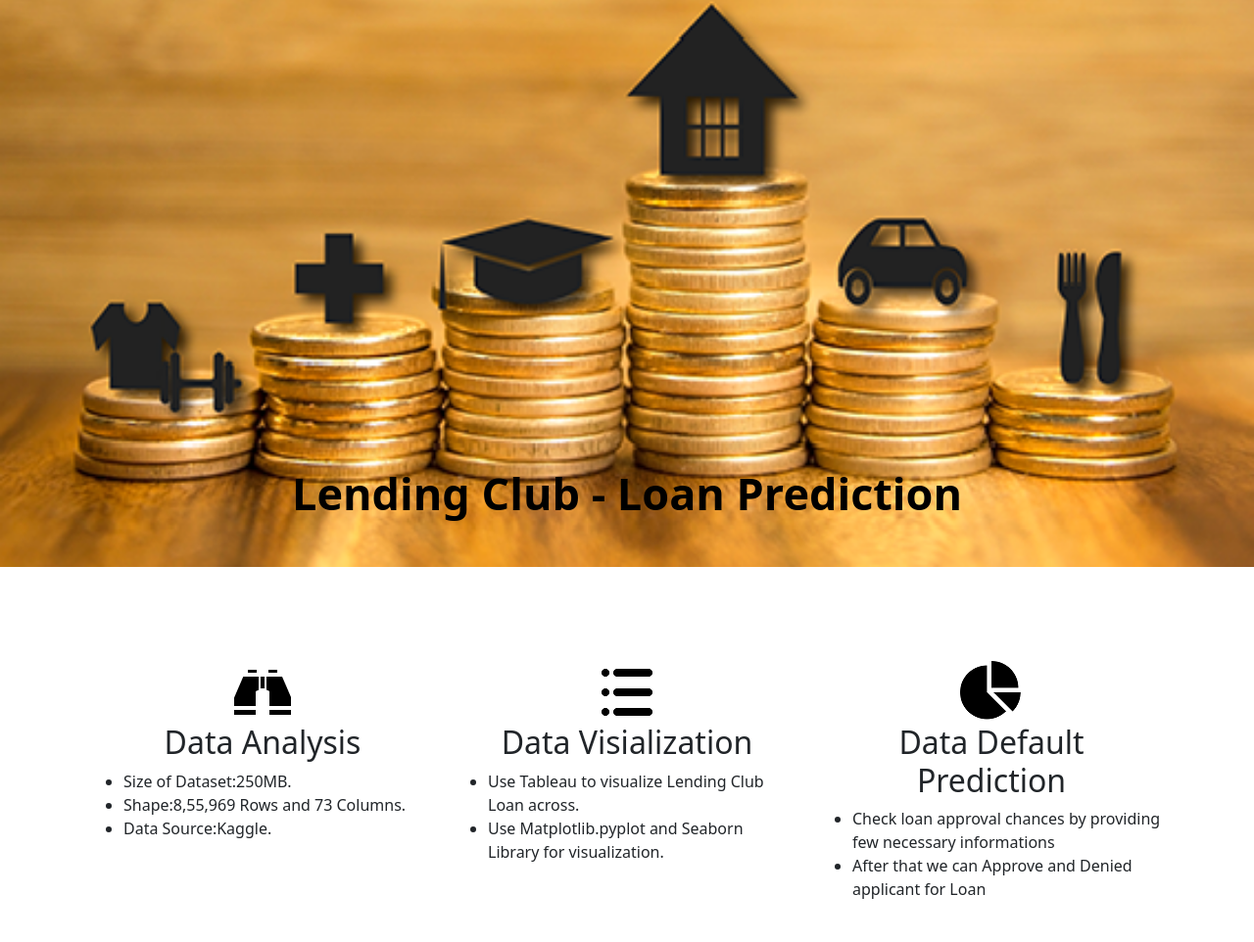
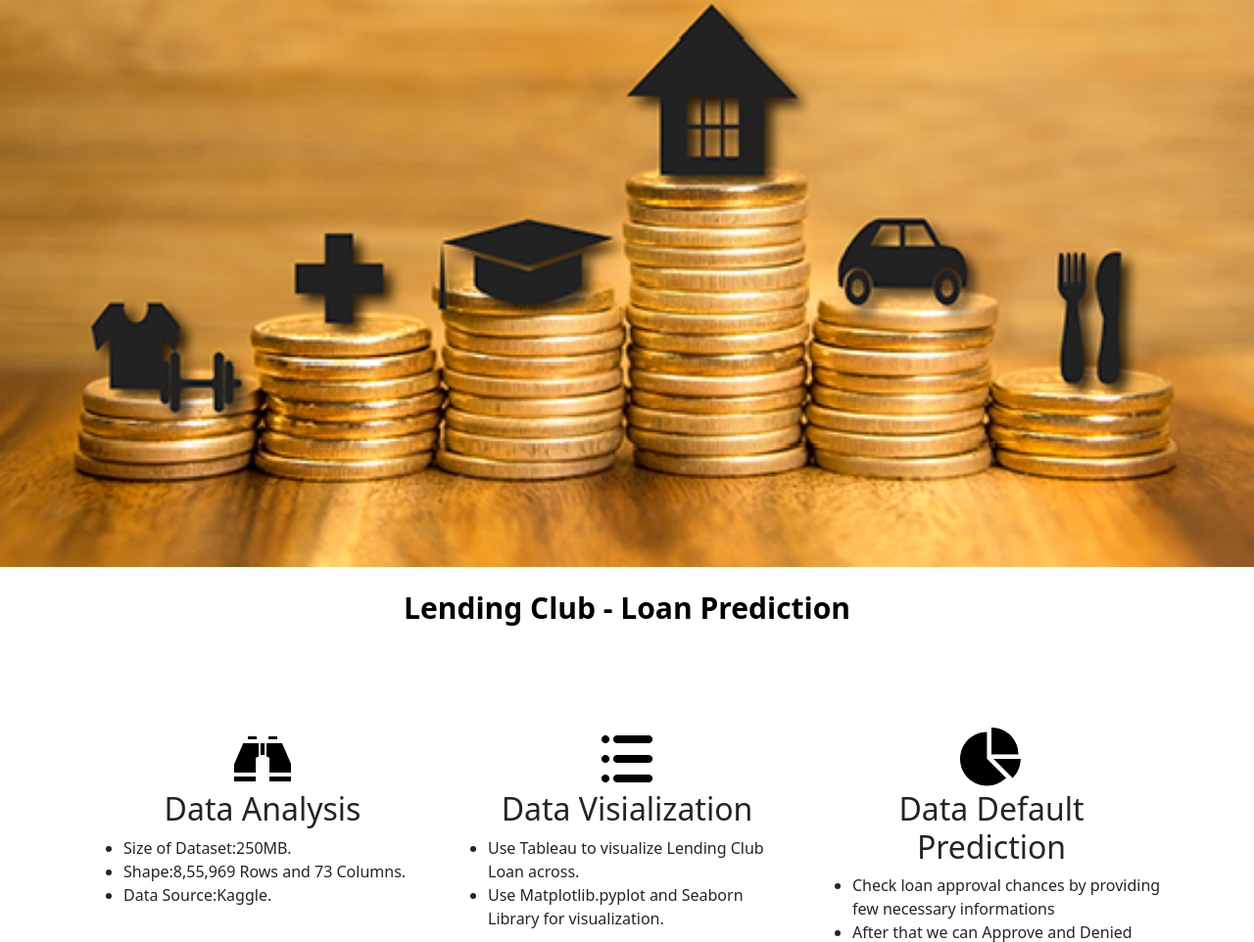
Before and after one commit to vish-68/Loan-Prediction, a Flask app: page / in a window 1280 px wide. Shown: the part 57-1019 px from the top of the page at 98% size. Run offline with Flask 2, Linux system fonts and the light colour scheme; parts of the project's set-up code (start-up, migrations or seed data) failed here and were passed over; some libraries are stand-ins or nearby versions.

Commit message:
Update home.html

```diff
--- a/templates/home.html
+++ b/templates/home.html
@@ -148,9 +148,9 @@
         <div class="carousel-inner">
             <div class="carousel-item active">
                 <img src="/static/images/loan - Copy1.jpg" class="d-block w-100" alt="Image">
-                <div class="carousel-caption d-none d-md-block">
-                    <h2 style="color: black; font-size: 45px; font-weight: bold;">Lending Club - Loan Prediction</h2>
-                  </div>
+                <br>
+                <h2 style="color: black; font-size: 30px; font-weight: bold; text-align: center;">Lending Club - Loan Prediction</h2>
+
                 <!----
                 <div class="carousel-caption d-none d-md-block">
                     <h3 style="color: black;">Lending Club-Loan Data</h3>
```
